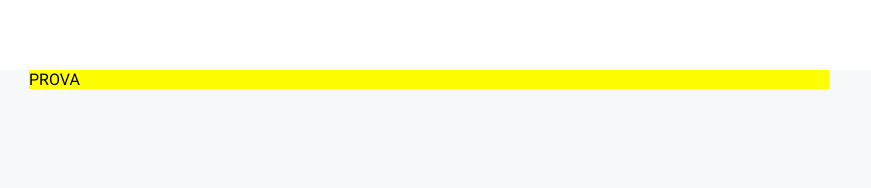
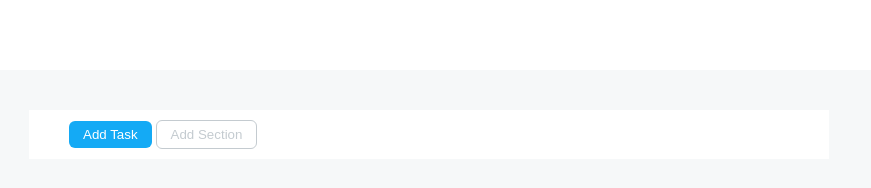
Before and after one commit to codewithFRANKGIGLI/html-css-toboolist, a plain HTML site: page index.html in a window 1280 px wide. Shown: the full height of the page, 211-1082 px from the left. Drawn offline with Linux system fonts and the light colour scheme.

Commit message:
feat: command bar

```diff
--- a/index.html
+++ b/index.html
@@ -23,7 +23,13 @@
     <!-- container principale -->
     <main>
         <div class="container">
-PROVA
+            <!-- barra comandi -->
+            <div class="command-bar">
+                <button class="button-10">Add Task</button>
+                <button class="button-20">Add Section</button>
+            </div>
+            <!-- /barra comandi -->
+
         </div>
     </main>
 </body>
--- a/style.css
+++ b/style.css
@@ -3,15 +3,12 @@
     padding: 0;
     box-sizing: border-box;
 }
-
 body {
     background-color: #f6f8f9;
     font-family: 'Roboto', sans-serif;
 }
 
-
-
-/* app header */
+/* ----------app header---------- */
 
 header {
     background-color: #ffffff;
@@ -24,10 +21,35 @@ header {
 .app-logo {
     vertical-align: middle;
 }
+/* ----------/app header---------- */
 
-/* container */
+
+/* ----------container---------- */
 .container {
     max-width: 800px;
-    margin: 0 auto;
-    background-color: yellow;
+    margin: 40px auto;
+    background-color: white;
 }
+/* ----------/container---------- */
+
+/* ----------barra comandi---------- */
+.command-bar {
+    padding: 10px 40px;;
+}
+.button-10 {
+    display: inline-block;
+    padding: 6px 14px;
+    border-radius: 6px;
+    border: none;
+    color: #fff;
+    background-color: #14aaf5;
+  }
+  .button-20 {
+    display: inline-block;
+    padding: 6px 14px;
+    border-radius: 6px;
+    border: 1px solid #c4cbd0;
+    color: #c4cbd0;
+    background-color: white;
+  }
+/* ----------/barra comandi---------- */
```
